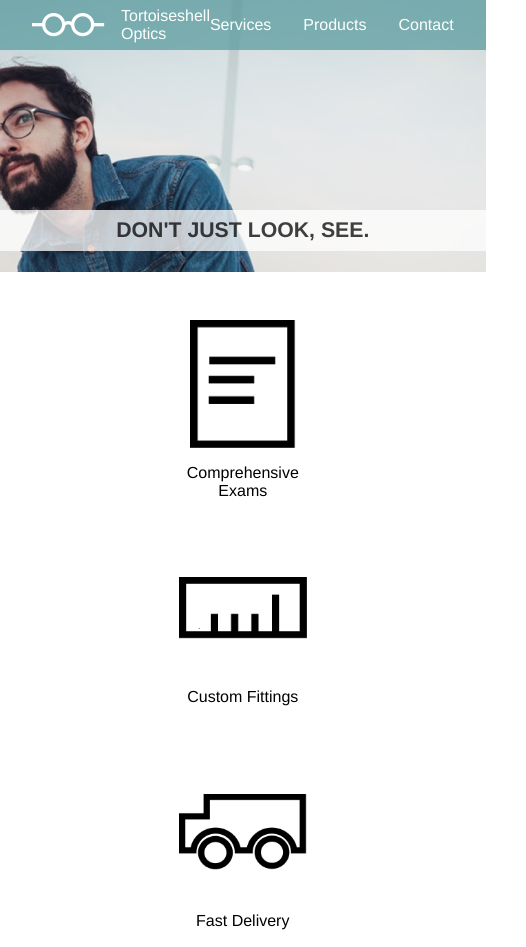
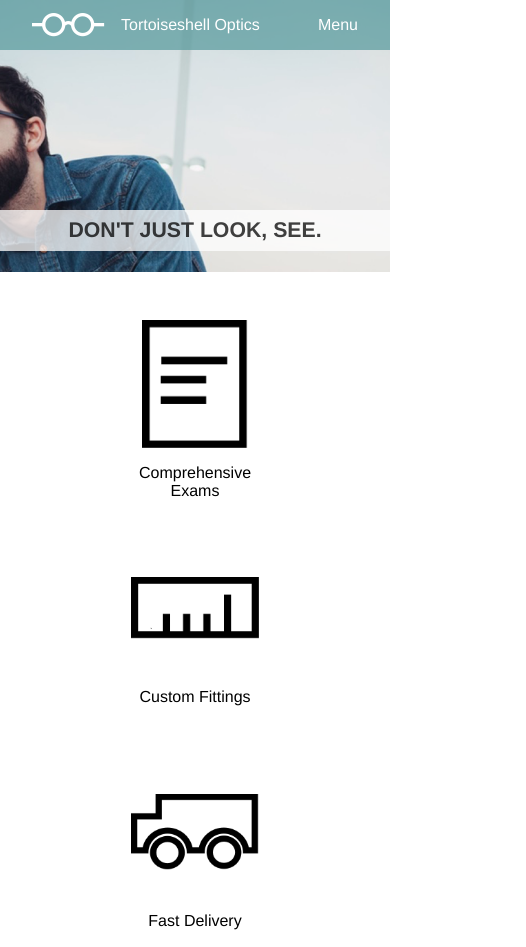
Before and after one commit to CurmudJim/Tortoiseshell_Optics, a plain HTML site: page index.html in a window 390 px wide. Shown: the top 947 px of the page, 526 px wide, since content can reach past the window. Drawn offline with Linux system fonts and the light colour scheme.

Commit message:
fixed nav menu

```diff
--- a/resources/css/master.css
+++ b/resources/css/master.css
@@ -16,12 +16,12 @@ body {
   max-width: 80%;
 }
 
-
-
 .color-cadetblue {
   background-color: rgba(94, 158, 160, .75);
   color: white;
 }
+
+
 
 .logo {
     display: inline-flex;
@@ -55,9 +55,16 @@ header img {
   padding: 0 1rem 0 2rem;
 }
 
-header nav ul,.collapsed-nav {
+header .full-nav {
+  display: flex;
+}
+
+header .collapsed-nav {
+  display: none;
+}
+
+.full-nav, .collapsed-nav {
   margin: 0;
-  display: flex;
   align-items: center;
   flex-direction: row;
   justify-content: flex-end;
@@ -65,9 +72,6 @@ header nav ul,.collapsed-nav {
   list-style-type: none;
 }
 
-header .collapsed-nav {
-  display: none;
-}
 
 header a {
   color: white;
@@ -208,6 +212,14 @@ footer {
     height: 17rem;
   }
 
+  header .full-nav {
+    display: none;
+  }
+
+  header .collapsed-nav {
+    display: flex;
+  }
+
   header h2 {
     width: 100%;
     display: flex;
```
Also changed, not shown: index.html (+0 -2 lines).
